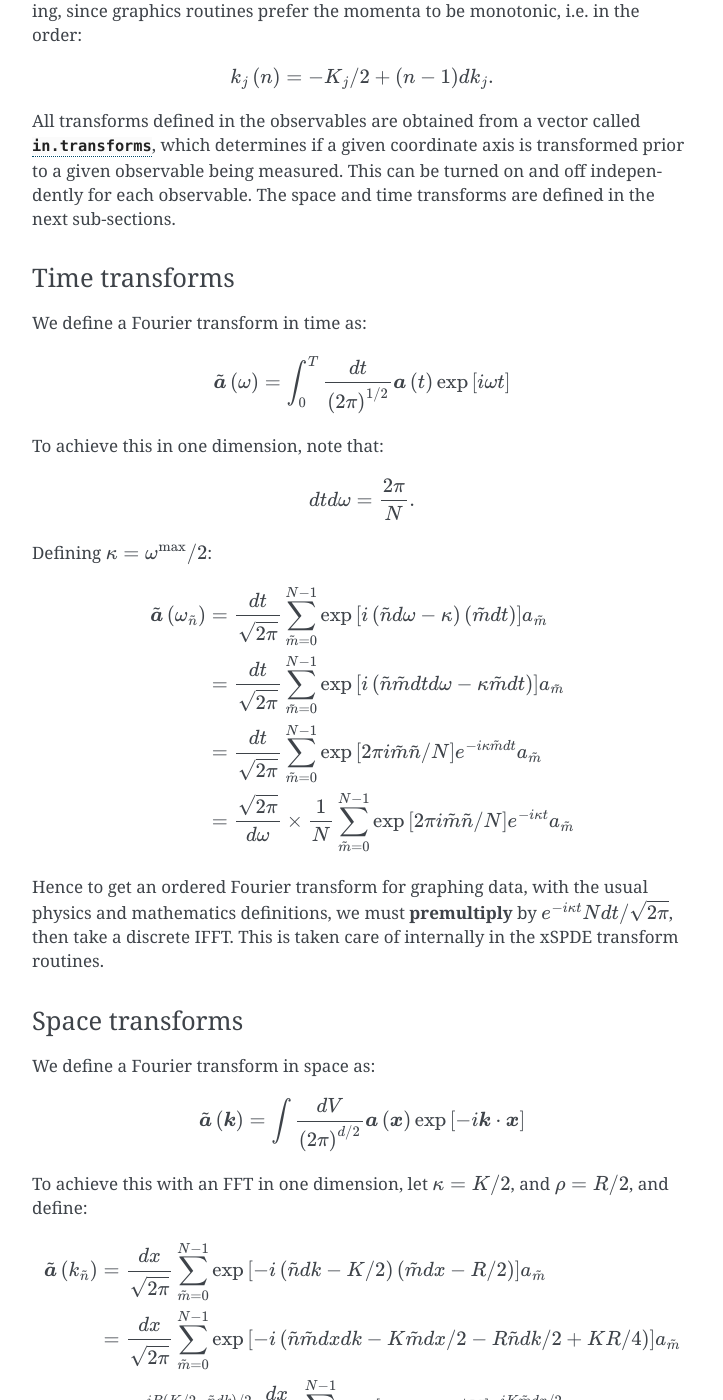
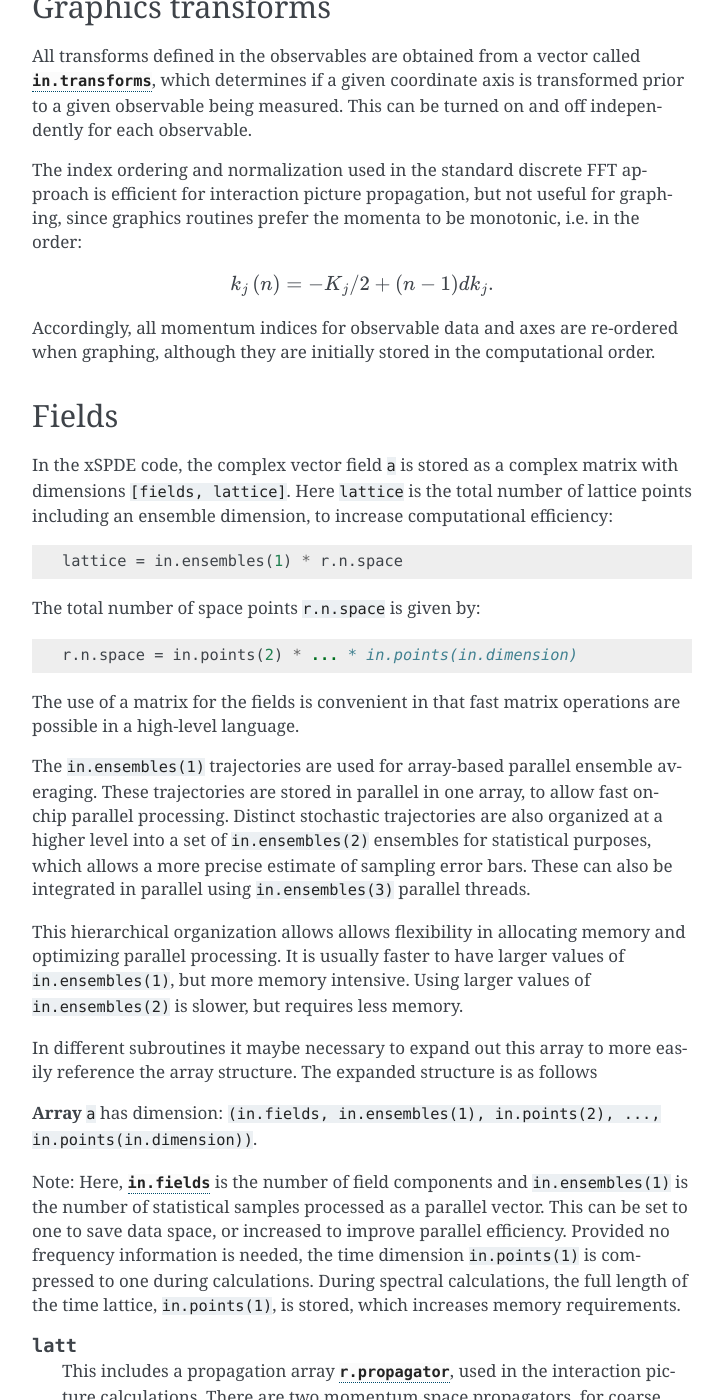
Before and after one commit to peterddrummond/xspde_matlab, a Sphinx documentation site: the page built from doc/source/arrays.rst, in a window 1280 px wide and 1400 px high, scrolled down 3313 px. Shown: the whole window, without its empty margins (388-1111 px from the left). Built offline with Sphinx 7.4.7, drawn with Linux system fonts in a browser that asks for light colours; some of the changed text lies outside the part shown.

```diff
--- a/doc/source/arrays.rst
+++ b/doc/source/arrays.rst
@@ -61,11 +61,18 @@ The momentum range is therefore
 
     K_{j}=\left(N_{j}-1\right)dk_{j},
 
-while the momentum lattice starts at :math:`-k_{j}/2` and ends at :math:`k_{j}/2` , so that:
+while the momentum lattice starts at :math:`-k_{j}/2` and ends at :math:`k_{j}/2` , so that when graphing the data:
 
 .. math::
 
-    k_{j}\left(n\right)=-K_{j}/2+(n-1)dk_{j}.
+    k_{j}\left(n\right)=-K_{j}/2+(N_{j}-1)dk_{j}.
+
+    However, due to the standard definitions of discrete Fourier transforms, the order used during computation and stored in the data arrays is different, namely:
+
+.. math::
+
+    k_{j}\left(n\right)=0..(N_{j}-1)/2)dk_{j},-(N_{j}-1)/2)dk_{j},.-dk_{j}
+
 
 
 Computational Fourier transforms
@@ -124,62 +131,15 @@ Note that the dot in the notation of ``.^`` is needed to take the square of each
 Graphics transforms
 ===================
 
+All transforms defined in the observables are obtained from a vector called :attr:`in.transforms`, which determines if a given coordinate axis is transformed prior to a given observable being measured. This can be turned on and off independently for each observable.
+
 The index ordering and normalization used in the standard discrete FFT approach is efficient for interaction picture propagation, but not useful for graphing, since graphics routines prefer the momenta to be monotonic, i.e. in the order:
 
 .. math::
 
     k_{j}\left(n\right)=-K_{j}/2+(n-1)dk_{j}.
 
-All transforms defined in the observables are obtained from a vector called :attr:`in.transforms`, which determines if a given coordinate axis is transformed prior to a given observable being measured. This can be turned on and off independently for each observable. The space and time transforms are defined in the next sub-sections.
-
-Time transforms
----------------
-
-We define a Fourier transform in time as:
-
-.. math::
-
-   \tilde{\boldsymbol{a}}\left(\omega\right) = \int_{0}^{T}\frac{dt}{\left(2\pi\right)^{1/2}}\boldsymbol{a}\left(t\right)\exp\left[i\omega t\right]
-
-To achieve this in one dimension, note that:
-
-.. math::
-
-    dtd\omega=\frac{2\pi}{N}.
-
-Defining :math:`\kappa=\omega^{\max}/2`:
-
-.. math::
-
-   \begin{aligned}
-   \tilde{\boldsymbol{a}}\left(\omega_{\tilde{n}}\right) & = \frac{dt}{\sqrt{2\pi}}\sum_{\tilde{m}=0}^{N-1}\exp\left[i\left(\tilde{n}d\omega-\kappa\right)\left(\tilde{m}dt\right)\right]a_{\tilde{m}} \\
-    & = \frac{dt}{\sqrt{2\pi}}\sum_{\tilde{m}=0}^{N-1}\exp\left[i\left(\tilde{n}\tilde{m}dtd\omega-\kappa\tilde{m}dt\right)\right]a_{\tilde{m}} \\
-    & = \frac{dt}{\sqrt{2\pi}}\sum_{\tilde{m}=0}^{N-1}\exp\left[2\pi i\tilde{m}\tilde{n}/N\right]e^{-i\kappa\tilde{m}dt}a_{\tilde{m}} \\
-    & = \frac{\sqrt{2\pi}}{d\omega}\times\frac{1}{N}\sum_{\tilde{m}=0}^{N-1}\exp\left[2\pi i\tilde{m}\tilde{n}/N\right]e^{-i\kappa t}a_{\tilde{m}}\end{aligned}
-
-Hence to get an ordered Fourier transform for graphing data, with the usual physics and mathematics definitions, we must **premultiply** by :math:`e^{-i\kappa t}Ndt/\sqrt{2\pi}`, then take a discrete IFFT. This is taken care of internally in the xSPDE transform routines.
-
-Space transforms
-----------------
-
-We define a Fourier transform in space as:
-
-.. math::
-
-   \tilde{\boldsymbol{a}}\left(\boldsymbol{k}\right) = \int\frac{dV}{\left(2\pi\right)^{d/2}}\boldsymbol{a}\left(\boldsymbol{x}\right)\exp\left[-i\boldsymbol{k}\cdot\boldsymbol{x}\right]
-
-To achieve this with an FFT in one dimension, let :math:`\kappa=K/2`,
-and :math:`\rho=R/2`, and define:
-
-.. math::
-
-   \begin{aligned}
-   \tilde{\boldsymbol{a}}\left(k_{\tilde{n}}\right) & = \frac{dx}{\sqrt{2\pi}}\sum_{\tilde{m}=0}^{N-1}\exp\left[-i\left(\tilde{n}dk-K/2\right)\left(\tilde{m}dx-R/2\right)\right]a_{\tilde{m}} \\
-    & = \frac{dx}{\sqrt{2\pi}}\sum_{\tilde{m}=0}^{N-1}\exp\left[-i\left(\tilde{n}\tilde{m}dxdk-K\tilde{m}dx/2-R\tilde{n}dk/2+KR/4\right)\right]a_{\tilde{m}} \\
-    & = e^{-iR\left(K/2-\tilde{n}dk\right)/2}\frac{dx}{\sqrt{2\pi}}\sum_{\tilde{m}=0}^{N-1}\exp\left[-2\pi i\tilde{m}\tilde{n}/N\right]e^{iK\tilde{m}dx/2}a_{\tilde{m}} \\
-    & = e^{-iRk/2}\frac{dx}{\sqrt{2\pi}}\sum_{\tilde{m}=0}^{N-1}\exp\left[-2\pi i\tilde{m}\tilde{n}/N\right]e^{iKx/2+iKR/4}a_{\tilde{m}}\end{aligned}
-
-Hence to get an ordered Fourier transform for graphing data, with the usual mathematical definitions, we must **premultiply** by a phase factor, take a discrete FFT, then **post-multiply** by *another* phase factor. This is taken care of internally in the xSPDE transform routines.
+Accordingly, all momentum indices for observable data and axes are re-ordered when graphing, although they are initially stored in the computational order.
 
 
 Fields
--- a/doc/source/conf.py
+++ b/doc/source/conf.py
@@ -58,9 +58,9 @@ author = 'Peter D. Drummond, Simon Kiesewetter'
 # built documents.
 #
 # The short X.Y version.
-version = '1.03'
+version = '1.04'
 # The full version, including alpha/beta/rc tags.
-release = '1.03'
+release = '1.04'
 
 # The language for content autogenerated by Sphinx. Refer to documentation
 # for a list of supported languages.
--- a/doc/source/interactive.rst
+++ b/doc/source/interactive.rst
@@ -170,7 +170,7 @@ This graph is of a single stochastic realisation. Generation of averages is also
 Stochastic partial differential equations
 =========================================
 
-More generally, xSPDE solves [Werner1997]_ a stochastic partial differential equation for a complex vector field defined in space-time dimension :math:`d=1-4`, written in differential form as
+More generally, xSPDE solves [Werner1997]_ a stochastic partial differential equation for a complex vector field defined in space-time dimension :math:`d=1-4`. Equations of this type occur in many disciplines, including biology, chemistry, engineering and physics. They are in differential form as
 
 .. math::
 
--- a/doc/source/introduction.rst
+++ b/doc/source/introduction.rst
@@ -28,6 +28,6 @@ The code supports parallelism at both the vector instruction level and at the th
 
 .. rubric:: Source code
 
-The source code for xSPDE is available at `github.com/peterddrummond/xspde <https://github.com/peterddrummond/xspde>`_.
+The source code for xSPDE is available at `github.com/peterddrummond/xspde_matlab <https://github.com/peterddrummond/xspde_matlab>`_.
 
 *Note: xSPDE is distributed without guarantee, under the MIT open-source license. Please test it yourself before use.*
```
Also changed, not shown: doc/source/api.rst (+9 -8 lines), 15 other files.
